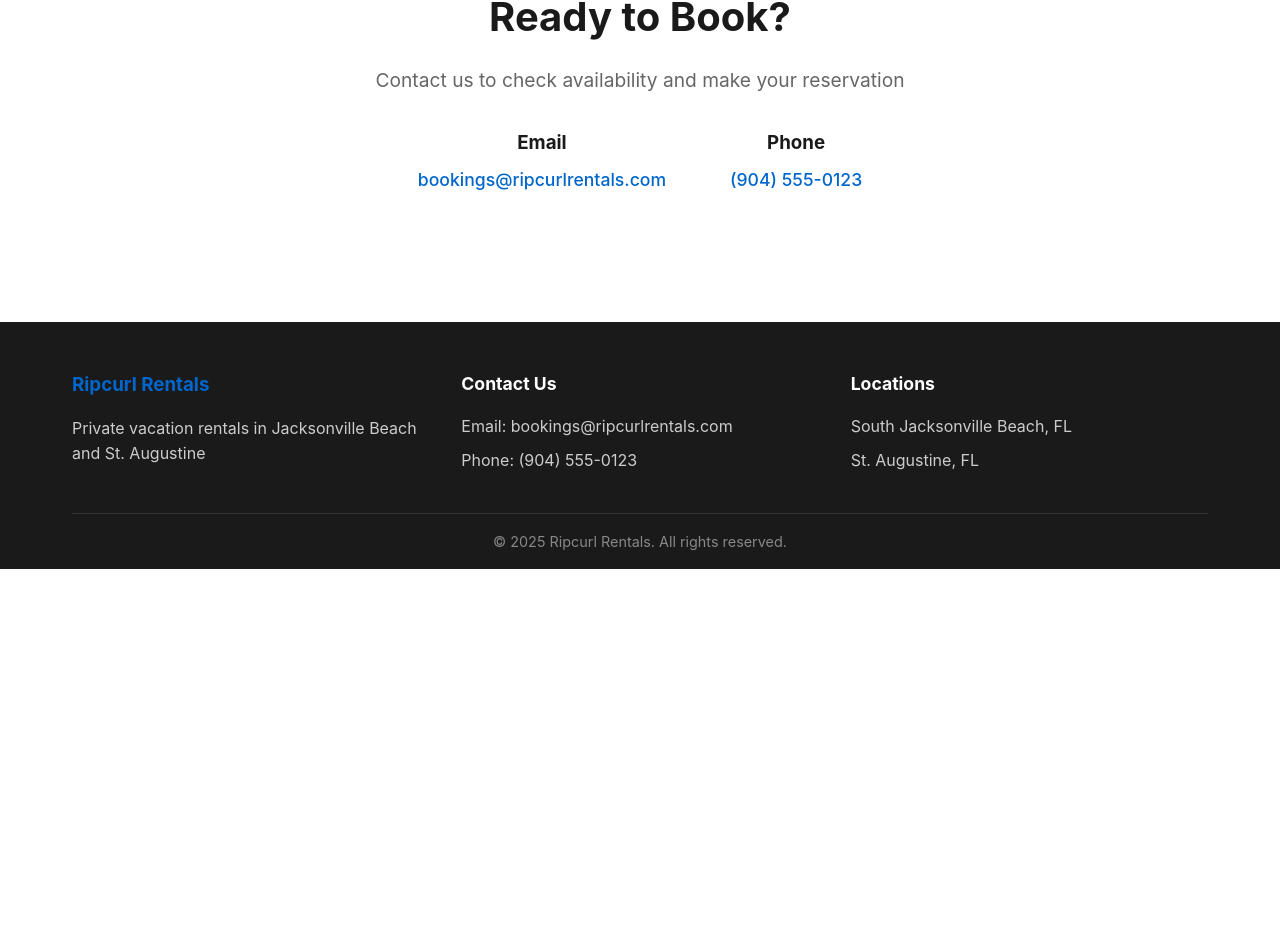
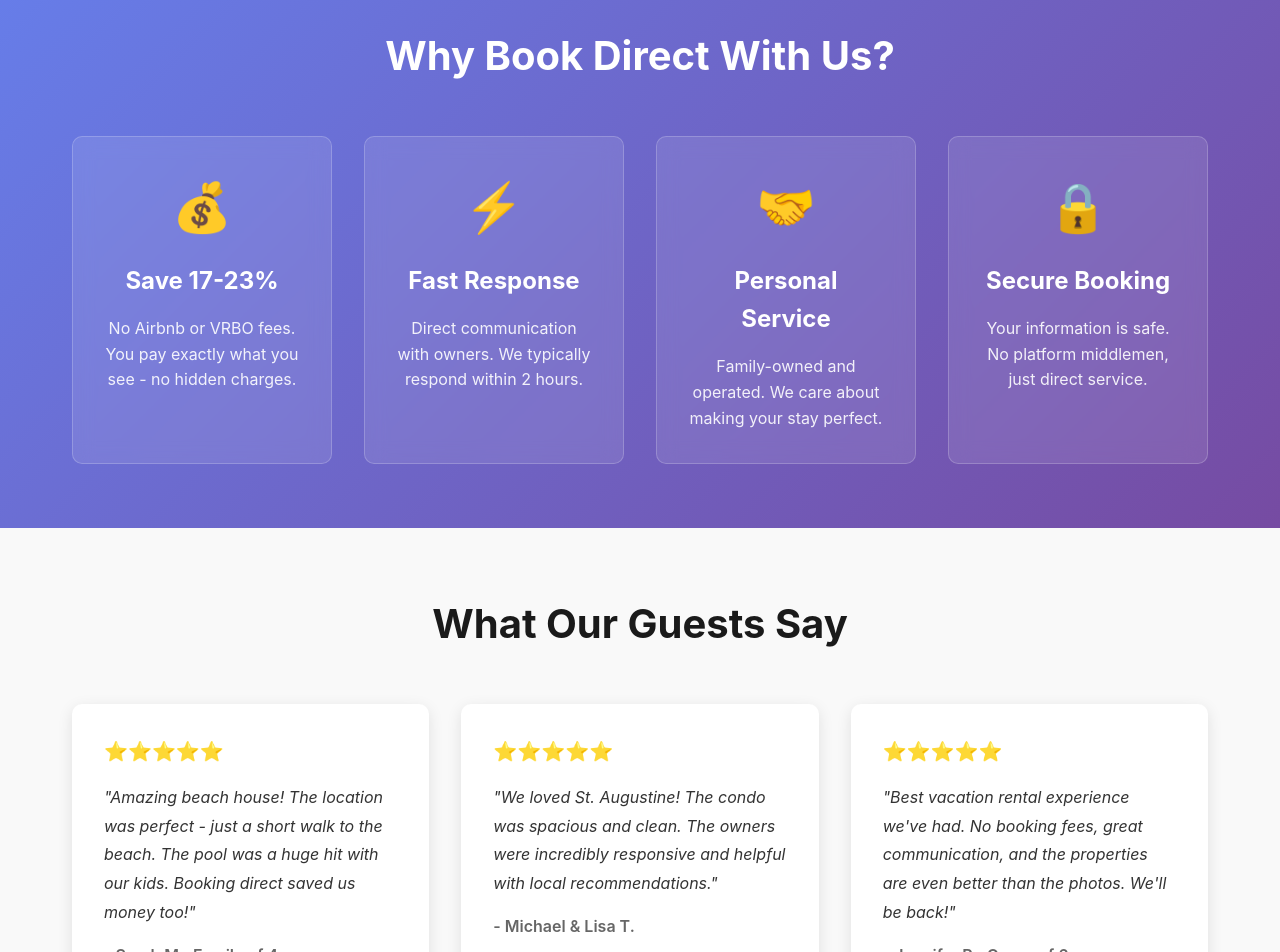
Before and after one commit to playfuldolphin/ripcurlrentals, a React (Vite) app: page / in a window 1280 px wide. Shown: the part 1501-2453 px from the top of the page. Before the commit the page ends 2070 px from the top, so only its background shows below. Built offline with nearby package versions, Linux system fonts and the light colour scheme.

Commit message:
Add testimonials, book direct section, improved CTAs and availability calendar

```diff
--- a/src/pages/Home.css
+++ b/src/pages/Home.css
@@ -140,17 +140,21 @@
 }
 
 .view-button {
-  padding: 0.75rem 1.5rem;
-  background: #0066cc;
+  padding: 1rem 2rem;
+  background: #ff6b35;
   color: white;
   text-decoration: none;
-  border-radius: 5px;
-  font-weight: 600;
-  transition: background 0.3s;
+  border-radius: 8px;
+  font-weight: 700;
+  font-size: 1.1rem;
+  transition: all 0.3s;
+  box-shadow: 0 4px 10px rgba(255, 107, 53, 0.3);
 }
 
 .view-button:hover {
-  background: #0052a3;
+  background: #ff5722;
+  transform: translateY(-2px);
+  box-shadow: 0 6px 15px rgba(255, 107, 53, 0.4);
 }
 
 /* Contact Section */
@@ -297,3 +301,113 @@
     height: 300px;
   }
 }
+
+/* Why Book Direct Section */
+.book-direct-section {
+  padding: 4rem 0;
+  background: linear-gradient(135deg, #667eea 0%, #764ba2 100%);
+  color: white;
+}
+
+.book-direct-section h2 {
+  text-align: center;
+  font-size: 2.5rem;
+  margin-bottom: 3rem;
+  color: white;
+}
+
+.benefits-grid {
+  display: grid;
+  grid-template-columns: repeat(auto-fit, minmax(250px, 1fr));
+  gap: 2rem;
+}
+
+.benefit-card {
+  background: rgba(255, 255, 255, 0.1);
+  backdrop-filter: blur(10px);
+  padding: 2rem;
+  border-radius: 10px;
+  text-align: center;
+  border: 1px solid rgba(255, 255, 255, 0.2);
+  transition: transform 0.3s, background 0.3s;
+}
+
+.benefit-card:hover {
+  transform: translateY(-5px);
+  background: rgba(255, 255, 255, 0.15);
+}
+
+.benefit-icon {
+  font-size: 3rem;
+  margin-bottom: 1rem;
+}
+
+.benefit-card h3 {
+  margin: 0 0 1rem 0;
+  font-size: 1.5rem;
+  color: white;
+}
+
+.benefit-card p {
+  margin: 0;
+  color: rgba(255, 255, 255, 0.9);
+  line-height: 1.6;
+}
+
+/* Testimonials Section */
+.testimonials-section {
+  padding: 4rem 0;
+  background: #f9f9f9;
+}
+
+.testimonials-section h2 {
+  text-align: center;
+  font-size: 2.5rem;
+  margin-bottom: 3rem;
+  color: #1a1a1a;
+}
+
+.testimonials-grid {
+  display: grid;
+  grid-template-columns: repeat(auto-fit, minmax(300px, 1fr));
+  gap: 2rem;
+}
+
+.testimonial-card {
+  background: white;
+  padding: 2rem;
+  border-radius: 10px;
+  box-shadow: 0 4px 15px rgba(0, 0, 0, 0.1);
+  transition: transform 0.3s, box-shadow 0.3s;
+}
+
+.testimonial-card:hover {
+  transform: translateY(-5px);
+  box-shadow: 0 8px 25px rgba(0, 0, 0, 0.15);
+}
+
+.stars {
+  color: #ffc107;
+  font-size: 1.2rem;
+  margin-bottom: 1rem;
+}
+
+.testimonial-text {
+  color: #333;
+  line-height: 1.8;
+  margin-bottom: 1rem;
+  font-style: italic;
+}
+
+.testimonial-author {
+  color: #666;
+  font-weight: 600;
+  margin: 0;
+}
+
+@media (max-width: 768px) {
+  .benefits-grid,
+  .testimonials-grid {
+    grid-template-columns: 1fr;
+  }
+}
--- a/src/pages/Home.jsx
+++ b/src/pages/Home.jsx
@@ -48,6 +48,68 @@ function Home() {
         </div>
       </section>
 
+      {/* Why Book Direct Section */}
+      <section className="book-direct-section">
+        <div className="container">
+          <h2>Why Book Direct With Us?</h2>
+          <div className="benefits-grid">
+            <div className="benefit-card">
+              <div className="benefit-icon">💰</div>
+              <h3>Save 17-23%</h3>
+              <p>No Airbnb or VRBO fees. You pay exactly what you see - no hidden charges.</p>
+            </div>
+            <div className="benefit-card">
+              <div className="benefit-icon">⚡</div>
+              <h3>Fast Response</h3>
+              <p>Direct communication with owners. We typically respond within 2 hours.</p>
+            </div>
+            <div className="benefit-card">
+              <div className="benefit-icon">🤝</div>
+              <h3>Personal Service</h3>
+              <p>Family-owned and operated. We care about making your stay perfect.</p>
+            </div>
+            <div className="benefit-card">
+              <div className="benefit-icon">🔒</div>
+              <h3>Secure Booking</h3>
+              <p>Your information is safe. No platform middlemen, just direct service.</p>
+            </div>
+          </div>
+        </div>
+      </section>
+
+      {/* Testimonials Section */}
+      <section className="testimonials-section">
+        <div className="container">
+          <h2>What Our Guests Say</h2>
+          <div className="testimonials-grid">
+            <div className="testimonial-card">
+              <div className="stars">⭐⭐⭐⭐⭐</div>
+              <p className="testimonial-text">
+                "Amazing beach house! The location was perfect - just a short walk to the beach.
+                The pool was a huge hit with our kids. Booking direct saved us money too!"
+              </p>
+              <p className="testimonial-author">- Sarah M., Family of 4</p>
+            </div>
+            <div className="testimonial-card">
+              <div className="stars">⭐⭐⭐⭐⭐</div>
+              <p className="testimonial-text">
+                "We loved St. Augustine! The condo was spacious and clean. The owners were
+                incredibly responsive and helpful with local recommendations."
+              </p>
+              <p className="testimonial-author">- Michael & Lisa T.</p>
+            </div>
+            <div className="testimonial-card">
+              <div className="stars">⭐⭐⭐⭐⭐</div>
+              <p className="testimonial-text">
+                "Best vacation rental experience we've had. No booking fees, great communication,
+                and the properties are even better than the photos. We'll be back!"
+              </p>
+              <p className="testimonial-author">- Jennifer R., Group of 6</p>
+            </div>
+          </div>
+        </div>
+      </section>
+
       {/* Contact Section */}
       <section id="contact" className="contact-section">
         <div className="container">
--- a/src/pages/Property.css
+++ b/src/pages/Property.css
@@ -279,3 +279,77 @@
     grid-template-columns: 1fr;
   }
 }
+
+/* Availability Section */
+.availability-section {
+  margin-top: 2rem;
+  padding: 2rem;
+  background: #f0f8ff;
+  border-radius: 10px;
+  border: 2px solid #0066cc;
+}
+
+.availability-section h2 {
+  margin-bottom: 1rem;
+  color: #0066cc;
+}
+
+.availability-note {
+  color: #333;
+  line-height: 1.8;
+  margin-bottom: 1.5rem;
+}
+
+.availability-cta {
+  display: flex;
+  gap: 1rem;
+  flex-wrap: wrap;
+}
+
+.check-availability-btn,
+.email-direct-btn {
+  padding: 1rem 2rem;
+  border-radius: 5px;
+  text-decoration: none;
+  font-weight: 600;
+  transition: transform 0.3s, box-shadow 0.3s;
+  text-align: center;
+  flex: 1;
+  min-width: 200px;
+}
+
+.check-availability-btn {
+  background: #ff6b35;
+  color: white;
+}
+
+.check-availability-btn:hover {
+  background: #ff5722;
+  transform: translateY(-2px);
+  box-shadow: 0 4px 12px rgba(255, 107, 53, 0.3);
+}
+
+.email-direct-btn {
+  background: white;
+  color: #0066cc;
+  border: 2px solid #0066cc;
+}
+
+.email-direct-btn:hover {
+  background: #0066cc;
+  color: white;
+  transform: translateY(-2px);
+}
+
+.form-subtitle {
+  color: #666;
+  font-size: 0.9rem;
+  margin: -0.5rem 0 1rem 0;
+  font-style: italic;
+}
+
+@media (max-width: 768px) {
+  .availability-cta {
+    flex-direction: column;
+  }
+}
--- a/src/pages/Property.jsx
+++ b/src/pages/Property.jsx
@@ -104,6 +104,22 @@ function Property() {
                 ))}
               </ul>
             </div>
+
+            <div className="availability-section">
+              <h2>Check Availability</h2>
+              <p className="availability-note">
+                To check availability for your dates, please submit a booking inquiry below or contact us directly.
+                We'll respond within 2 hours with availability confirmation and pricing.
+              </p>
+              <div className="availability-cta">
+                <a href="#booking-form" className="check-availability-btn">
+                  Check Your Dates
+                </a>
+                <a href="mailto:bookings@ripcurlrentals.com" className="email-direct-btn">
+                  Email Directly
+                </a>
+              </div>
+            </div>
           </div>
 
           {/* Booking Form */}
@@ -114,8 +130,9 @@ function Property() {
                 <span className="period">/night</span>
               </div>
 
-              <form onSubmit={handleSubmit} className="booking-form">
+              <form onSubmit={handleSubmit} className="booking-form" id="booking-form">
                 <h3>Request to Book</h3>
+                <p className="form-subtitle">We typically respond within 2 hours</p>
 
                 <div className="form-group">
                   <label>Name *</label>
```
